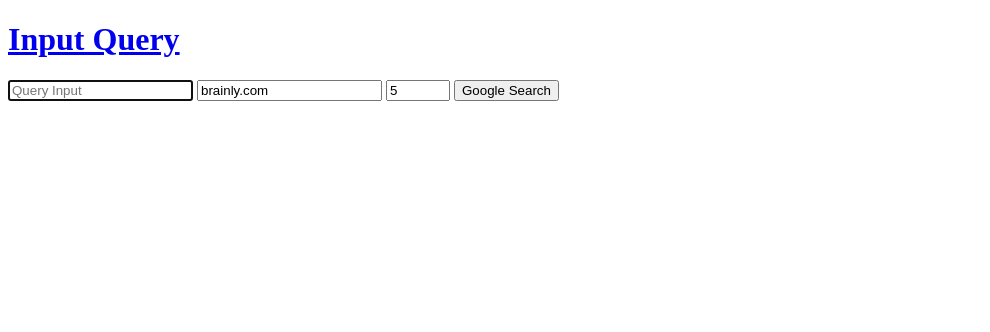
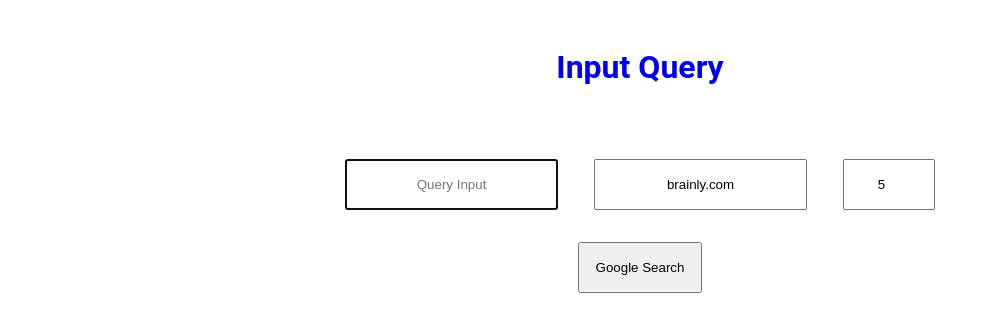
Before and after one commit to YeetingWaterbottle/brainly-search-flask, a Flask app: template templates/base.html in a window 1280 px wide. Shown: the top 332 px of the page, without its empty margins (0-990 px from the left). Run offline with Flask 2, Linux system fonts and the light colour scheme; the template is opened without the code that fills it, so the values that code supplies are empty.

Commit message:
add simple styling to webpage

```diff
--- a/app.py
+++ b/app.py
@@ -45,6 +45,7 @@ def query_results():
                 valid_links.append(valid_result)
 
     output = f"<script>console.log('{target_url}')</script>"
+    output += f"<h2><strong>Search Result: {query_input}</strong></h2>"
 
     for link in valid_links[:-1]:
         output += f"<a target='_blank' rel='noopener noreferrer' href='{link}'>{link}</a><br><br>"
--- a/templates/base.html
+++ b/templates/base.html
@@ -4,14 +4,36 @@
         <meta charset="UTF-8" />
         <meta http-equiv="X-UA-Compatible" content="IE=edge" />
         <meta name="viewport" content="width=device-width, initial-scale=1.0" />
-        <title>Home</title>
+        <style>
+            body {
+                font-family: Roboto, arial, sans-serif;
+                text-align: center;
+            }
+            a {
+                padding: 1rem;
+                text-decoration: none;
+            }
+            form {
+                padding: 1rem;
+            }
+            input {
+                padding: 1rem;
+                margin: 1rem;
+                text-align: center;
+            }
+            h2 {
+                padding: 1rem;
+            }
+        </style>
+        <title>Brainly Search</title>
     </head>
     <body>
         <a href="/"><h1>Input Query</h1></a>
         <form id="query_form" action="#" method="POST">
-            <input type="text" name="query_input" placeholder="Query Input" onpaste="submit_query()" autofocus />
-            <input type="text" name="query_site" placeholder="Specify Site" value="brainly.com" />
-            <input type="number" name="result_number" placeholder="Result Number" value="5" min="1" max="100" />
+            <input type="text" name="query_input" placeholder="Query Input" onpaste="submit_query()" autofocus autocomplete="false" />
+            <input type="text" name="query_site" placeholder="Specify Site" value="brainly.com" autocomplete="false" />
+            <input type="number" name="result_number" placeholder="Result Number" value="5" min="1" max="100" autocomplete="false" />
+            <br>
             <input type="submit" value="Google Search" />
         </form>
 
@@ -20,7 +42,6 @@
         <script>
             function submit_query() {
                 setTimeout(() => {
-                    // console.log(document.getElementsByName("query_input")[0].value)
                     document.getElementById("query_form").submit();
                 });
             }
--- a/templates/index.html
+++ b/templates/index.html
@@ -1,3 +1,3 @@
 {% extends "base.html" %}
 
-{% block query_result %}<br><br>{{result}}{% endblock %}
+{% block query_result %}{{result}}{% endblock %}
```
